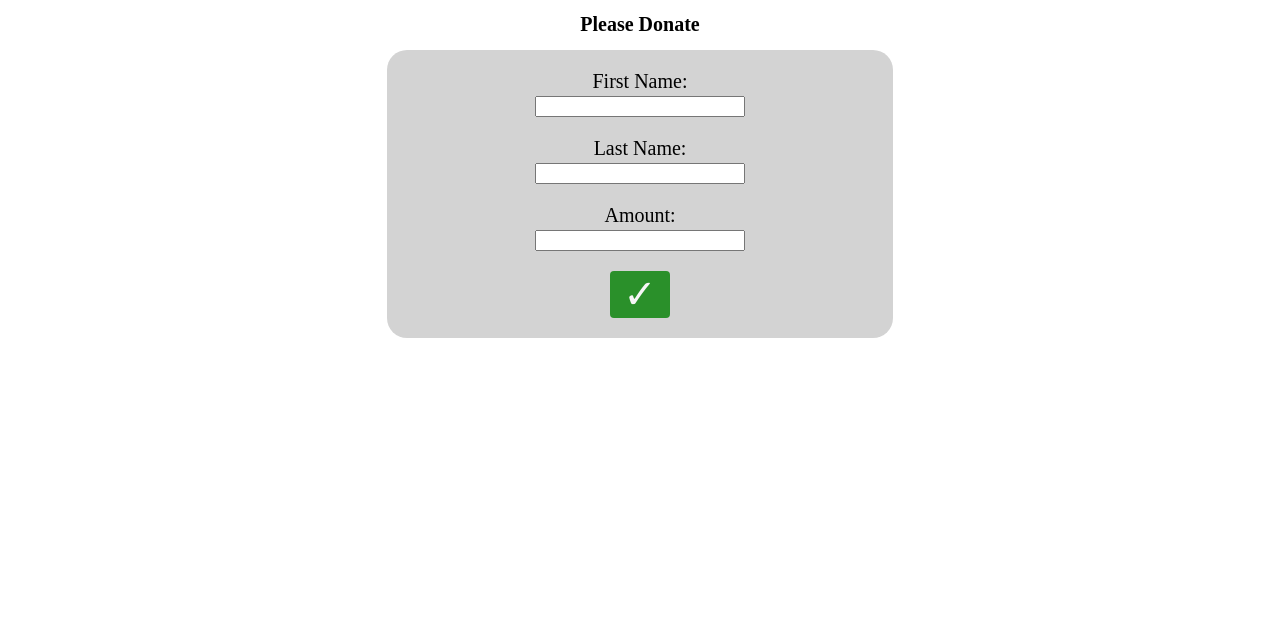
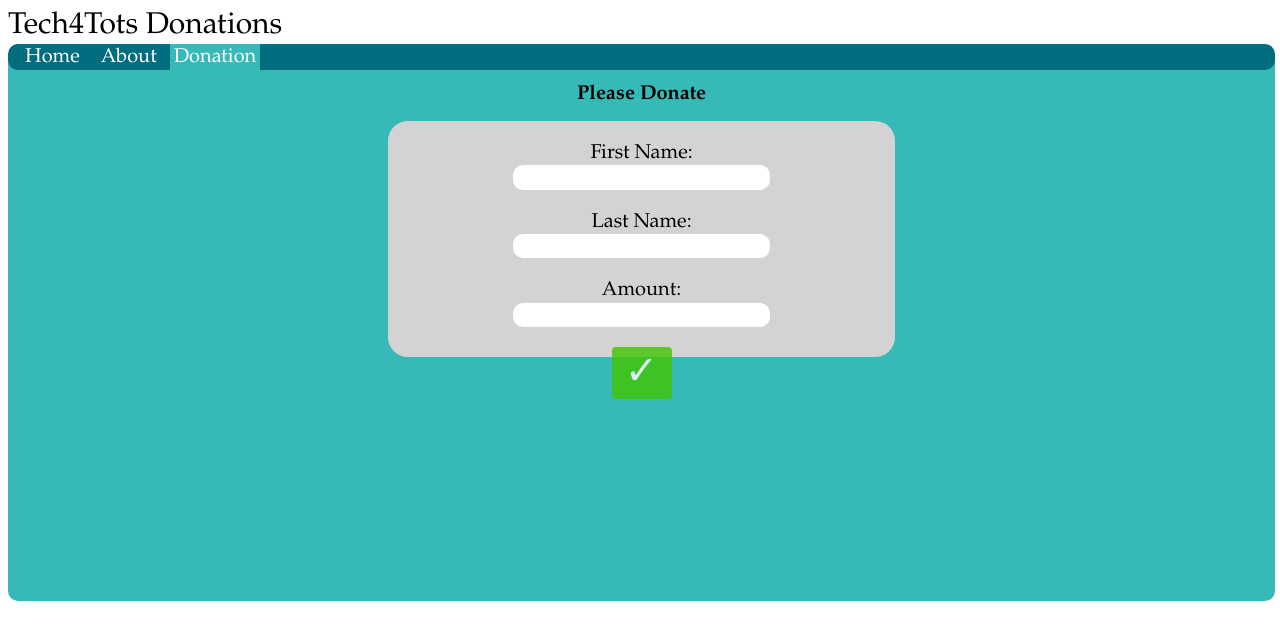
Before and after one commit to Fioringo/Tech4TotsCUNY2x, a Flask app: page /pay in a window 1280 px wide. Shown: the top 640 px of the page. Run offline with Flask 2, Linux system fonts and the light colour scheme.

Commit message:
updated necessary files for updates :P

```diff
--- a/templates/about.html
+++ b/templates/about.html
@@ -5,7 +5,7 @@
     <title>Tech4Tots - About</title>
     <meta charset="UTF-8">
     <link rel = "stylesheet" href = "css/index_style.css">
-    <meta name = "viewport" content = "width = device-width, initial-scale = 1.0"?
+    <meta name = "viewport" content = "width = device-width, initial-scale = 1.0">
 </head>
 
 <body>
@@ -25,8 +25,8 @@
         <ul>
             <li> </li>
             <li><a href="index.html" style="text-decorations: none;"> Home </a></li>
-            <li style="background-color: #8c8c8c;"> About </li>
-            <li> Donation </li>
+            <li style="background-color: #37B9B8;"> About </li>
+            <li><a href = "pay.html" style = "text-decorations: none;"> Donation </a> </li>
         </ul>
     </nav>
     <div class="content-text-box">
--- a/templates/css/index_style.css
+++ b/templates/css/index_style.css
@@ -1,13 +1,13 @@
 body {
     font-family: Palatino;
     font-size: 10px;
-    width: 100%;
-    background-color: #feffd1;
+    width: 99%;
+    background-color: #fff;
 }
 
 header {
     width: 100%;
-
+    font-size: 3em;
 }
 
 .laptop-boy {
@@ -17,7 +17,6 @@ header {
 
 .logo {
     font-size: 8em;
-    margin-top: -0.1em;
     text-align: center;
 }
 
@@ -51,21 +50,29 @@ header {
     margin-bottom: 1em;
 }
 
-input[type="submit"] {
-    font-size: 5em;
-    color: black;
-    opacity: 0.8;
-}
-
-input[type="submit"]:hover {
-    font-size: 5em;
-    /*color: red;
-    opacity: 1;
-    cursor: pointer;*/
-    background-color: black;
-    color: white;
-    cursor: pointer;
-}
+/*input[type="submit"] {*/
+/*    font-size: 5em;*/
+/*    color: black;*/
+/*    opacity: 0.8;*/
+/*}*/
+/**/
+/*input[type="submit"]:hover {*/
+/*    font-size: 5em;*/
+/*    /*color: red;*/
+/*     opacity: 1;*/
+/*     cursor: pointer;*/*/
+/*    background-color: black;*/
+/*    color: white;*/
+/*    cursor: pointer;*/
+/*}*/
+/**/
+/*input {*/
+/*    border: 0px;*/
+/*    background-color: lightgrey;*/
+/*    width: 100%;*/
+/*    height: 100%;*/
+/*    border-radius: 1000em;*/
+/*}*/
 
 form {
     height: 100%;
@@ -74,13 +81,7 @@ form {
     border-radius: 1000em;
 }
 
-input {
-    border: 0px;
-    background-color: lightgrey;
-    width: 100%;
-    height: 100%;
-    border-radius: 1000em;
-}
+
 
 ul {
     border-radius: 10px;
@@ -88,7 +89,7 @@ ul {
     margin: 0;
     padding: 0.1em;
     overflow: hidden;
-    background-color: #1d2360;
+    background-color: #006E7F;
 }
 
 li {
@@ -96,7 +97,7 @@ li {
     font-size: 2em;
     color: white;
     display: inline;
-    background-color: #1d2360;
+    background-color: #006E7F;
     justify-content: flex-start;
 }
 
@@ -112,15 +113,15 @@ li a {
 }
 
 li:hover {
-    background-color: #6c6e87;
+    background-color: #7DE19B;
 }
 
 li a:hover {
-    background-color: #6c6e87;
+    background-color: #7DE19B;
 }
 
 .content {
-    background-color: #8c8c8c;
+    background-color: #37B9B8;
     border-radius: 10px;
     overflow: hidden;
 }
@@ -128,7 +129,7 @@ li a:hover {
 .content-text-box {
     padding: 0.3em;
     border-radius: 10px;
-    background-color: #8c8c8c;
+    background-color: #37B9B8;
     font-size: 2em;
 }
 
--- a/templates/css/pay_style.css
+++ b/templates/css/pay_style.css
@@ -1,11 +1,12 @@
 body {
     font-size: 10px;
-    text-align: center;
 }
 
 .flex-container {
+    text-align: center;
     display: flex;
     flex-direction: center;
+    height: 60vh;
 }
 /*
 .donate-tag {
@@ -17,16 +18,23 @@ body {
 }
 */
 .donation-form {
+    text-align: center;
     font-size: 2em;
     border-radius: 1em;
     background-color: lightgrey;
     width: 40%;
     margin: 0 auto;
+
     padding-bottom: 1em;
+    height: 27vh;
 }
 
 input {
-   width: 40%;
+    height: 1.7em;
+   width: 50%;
+   background-color: white;
+   border-radius:10px;
+   border: 0 solid black;
 }
 
 .submit-button {
@@ -38,7 +46,7 @@ input {
     text-decoration: none;
     border-radius: 0.1em;
     /*border: 0.01em solid black;*/
-    background-color: green;
+    background-color: #42c600;
     opacity: 0.8;/*
  -webkit-box-shadow: 1px 1px 0.5px 0px rgba(0,0,0,0.75);
 -moz-box-shadow: 1px 1px 0.5px 0px rgba(0,0,0,0.75);
--- a/templates/pay.html
+++ b/templates/pay.html
@@ -1,17 +1,41 @@
 <!DOCTYPE html>
 <html lang="en">
 <head>
-<meta charset="UTF-8">
-
-<meta name="viewport" content="width=device-width, initial-scale=1.0">
-<link rel="stylesheet" type="text/css" href="css/pay_style.css">
-<title>Donate</title>
+    <meta charset="UTF-8">
+    <title>Donate</title>
+    <meta name="viewport" content="width=device-width, initial-scale=1.0">
+    <link rel="stylesheet" type="text/css" href="css/pay_style.css">
+    <link rel="stylesheet" type="text/css" href="css/index_style.css">
 
 </head>
 
 <body>
+<!--    <div id="tickerwrap">-->
+<!--        <marquee id="ticker">-->
+<!--            Lorem ipsum dolor sit amet, consectetur adipiscing elit. Nam vel augue eget velit tristique pretium. Nam ultrices nulla risus, ut elementum mauris dignissim at. Sed ultrices placerat dolor, ac congue nunc molestie et.-->
+<!--        </marquee>-->
+<!--    </div>-->
+    <logo>
 
-	<h1> Please Donate </h1>
+    </logo>
+    <header>
+        Tech4Tots Donations
+    </header>
+    <div class = "under-ticker">
+        <div class = "logo">
+        </div>
+        <header>
+        </header>
+        <div class = "content">
+            <nav class = "nav">
+                <ul>
+                    <li> </li>
+                    <li><a href="index.html" style="text-decorations: none;"> Home </a></li>
+                    <li><a href = "about.html" style = "text-decorations: none;"> About </a> </li>
+                    <li style="background-color: #37B9B8;"> Donation </li>
+                </ul>
+            </nav>
+	<h1 style="text-align: center;"> Please Donate </h1>
 <div class="flex-container">
    <!--
     <div class="donate-tag">
@@ -23,12 +47,13 @@
 	       <input type="text" name="FirstName"></p>
 
 	       <p><label>Last Name: </label> <br>
-	       <input type="text" name="LastName"> </p>
+           <input type="text" name="LastName" style="background-color: white;"> </p>
 
 	       <p><label>Amount: </label> <br>
-	       <input type="text" name="Amount"></p>
+	       <input type="numbers" name="Amount"></p>
 
 		<a class='submit-button'  href="./index.html"> ✓ </a>
+    </div>
     </div>
     <!--
     <div class="donate-tag">
```
